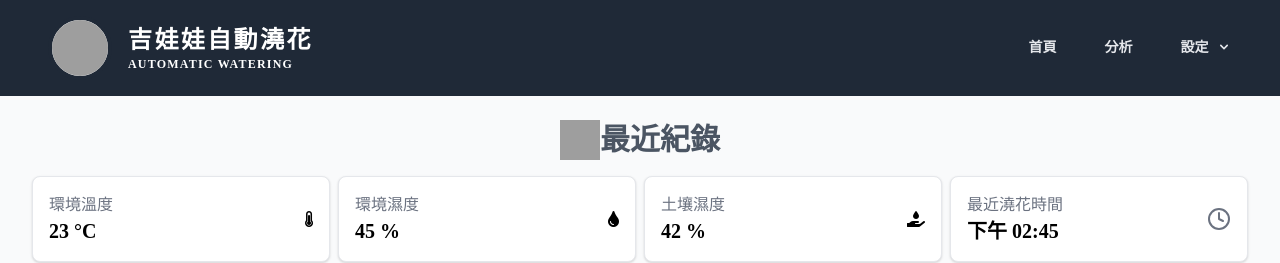
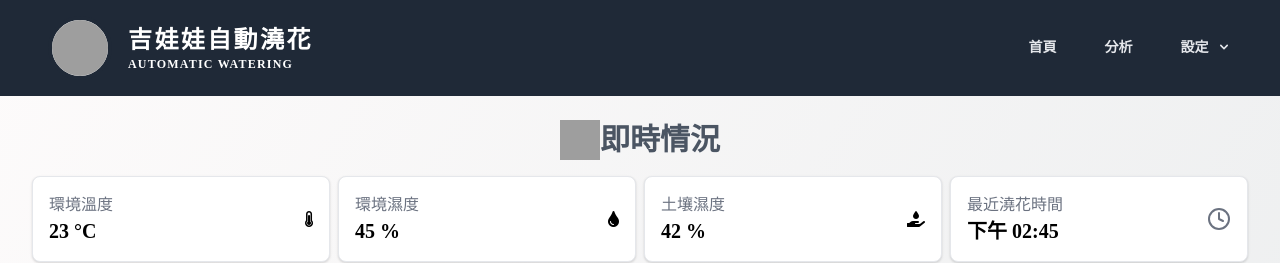
Before and after one commit to d0u0b/Automatic-watering, a plain HTML site: page index.html in a window 1280 px wide. Shown: the top 263 px of the page. Drawn offline with nearby package versions, Linux system fonts and the light colour scheme; grey boxes are pictures that could not be loaded.

Commit message:
modify style

```diff
--- a/index.html
+++ b/index.html
@@ -27,6 +27,11 @@
 			}
 		</style>
 	</head>
+	<style>
+		body{
+			background-image: linear-gradient(120deg, #fdfbfb 0%, #ebedee 100%);
+		}
+	</style>
 	<body class="bg-gray-50 ">
 		<!-- component -->
 
@@ -142,7 +147,7 @@
 		<div class="flex my-2 flex-col">
 			<div class="flex justify-center items-center my-4">
 				<img class="w-10 h-10" src="https://cdn3.iconfinder.com/data/icons/spring-23/32/sunflower-flower-spring-blossom-nature-ecology-512.png" alt="">
-				<span class="text-gray-600 text-xl sm:text-3xl font-semibold">最近紀錄</span>
+				<span class="text-gray-600 text-xl sm:text-3xl font-semibold">即時情況</span>
 			</div>
 			<div class="max-w-7xl w-full mx-auto  sm:px-6 lg:px-8">
 				<div
```
